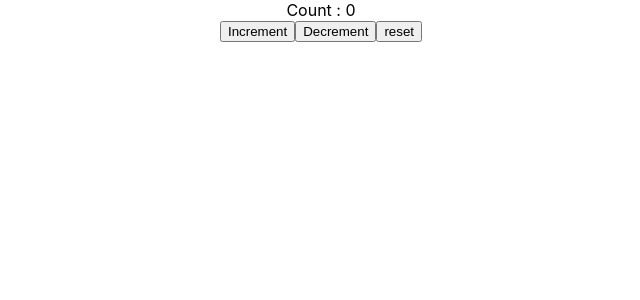
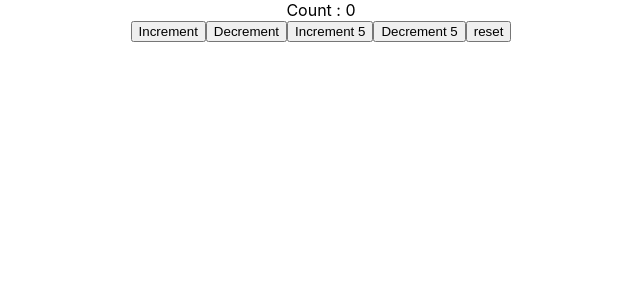
Before and after one commit to Rishabh0262/react-hooks, a React (Create React App) app: page / in a window 1280 px wide. Shown: the top 300 px of the page, without its empty margins (319-959 px from the left). Built offline with nearby package versions, Linux system fonts and the light colour scheme.

Commit message:
We have described and implemented the 1st Scenario for useReduce-Hook.
Where, Scenario 1 : Concern the value by which the INC. and DEC. will be done!
         * So, By making use of action as an object. We can use additional Data in the reducer function.

```diff
--- a/src/components/Counter2.js
+++ b/src/components/Counter2.js
@@ -1,6 +1,7 @@
 // Complex state & action. As we will be using 'Object' for state & action.
 // USE : of this pattern
         // Scenario 1 : Concern the value by which the INC. and DEC. will be done!
+                       //  * So, By making use of action as an object. We can use additional Data in the reducer function.
         // Scenario 2 :
 import React, { useReducer } from "react";
 
@@ -11,9 +12,9 @@
 const reducer = (state, action) => {
     switch (action.type) {
         case "increment":
-            return {firstCounter : state.firstCounter + 1};
+            return {firstCounter : state.firstCounter + action.value};
         case "decrement":
-            return {firstCounter : state.firstCounter - 1};
+            return {firstCounter : state.firstCounter - action.value };
 
         case "reset":
             return initialState;
@@ -28,8 +29,10 @@
     return (
         <div>
             <div> Count : {count.firstCounter} </div>
-            <button onClick={() => dispatch({ type: "increment" })}>Increment</button>
-            <button onClick={() => dispatch({ type: "decrement" })}>Decrement</button>
+            <button onClick={() => dispatch({ type: "increment", value: 1 })}>Increment</button>
+            <button onClick={() => dispatch({ type: "decrement", value: 1  })}>Decrement</button>
+            <button onClick={() => dispatch({ type: "increment", value: 5 })}>Increment 5</button>
+            <button onClick={() => dispatch({ type: "decrement", value: 5  })}>Decrement 5</button>
             <button onClick={() => dispatch({ type: "reset" })}>reset</button>
         </div>
     );
```
